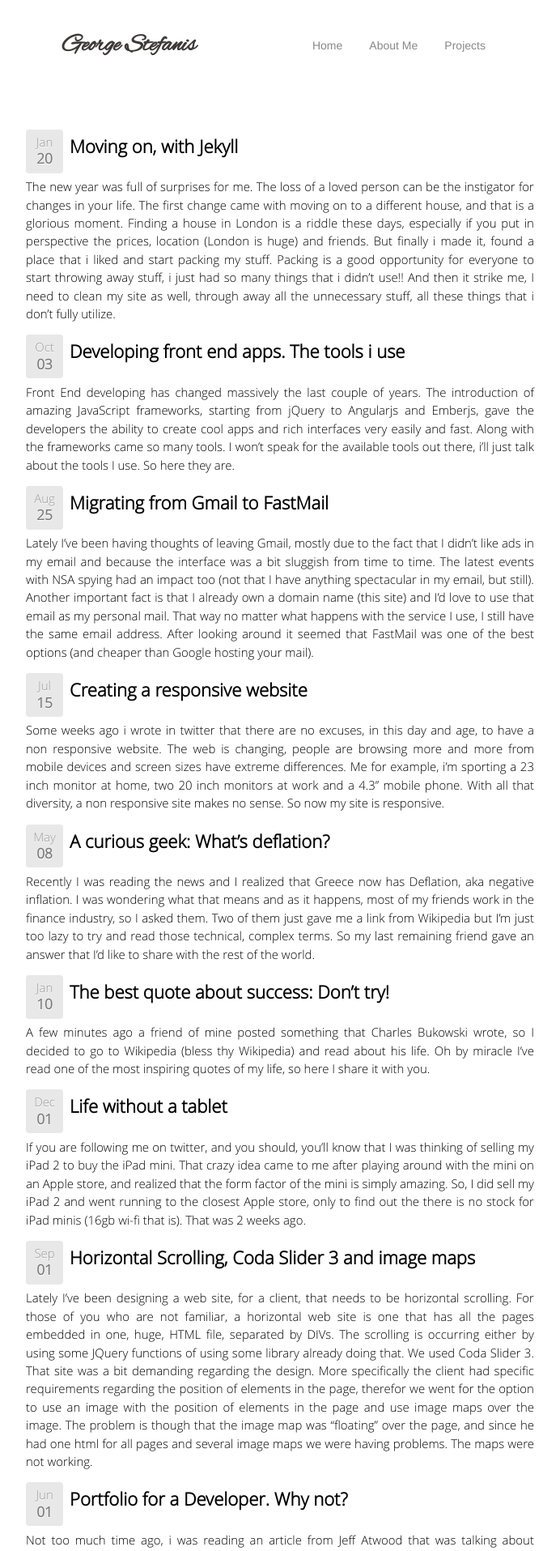
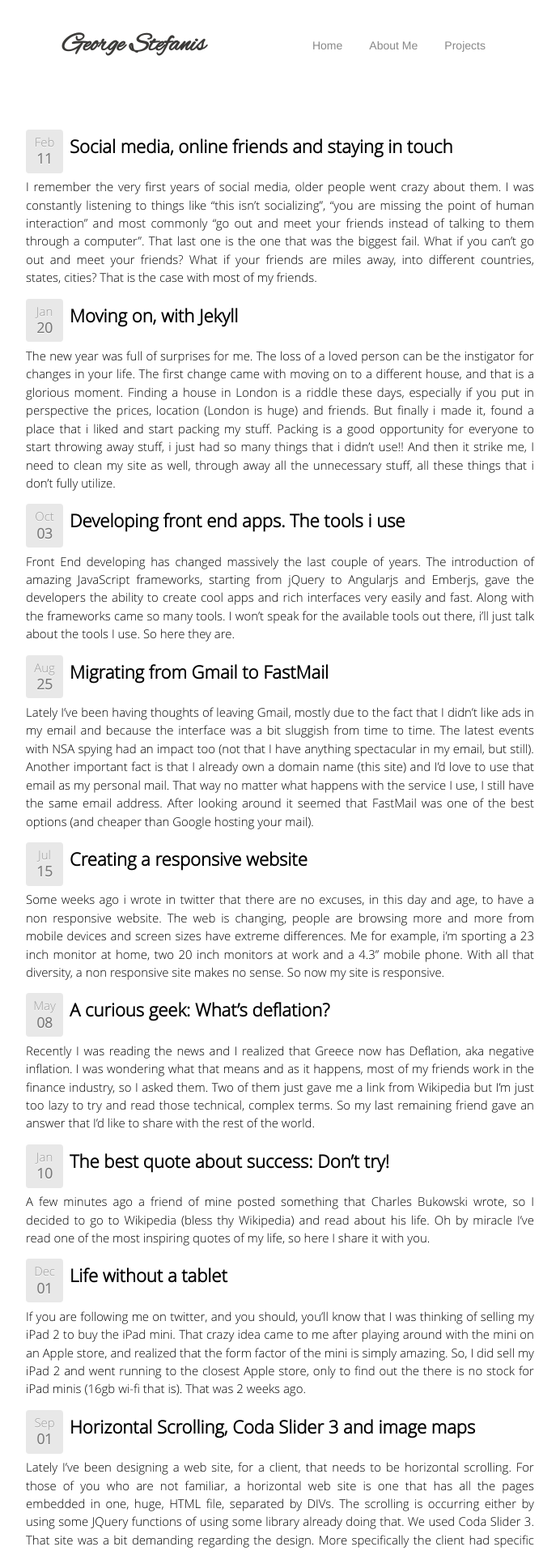
Before and after one commit to skywritergr/georgestefanis.com, a Jekyll site: the page built from index.html, in a window 1280 px wide. Shown: the top 1915 px of the page at 81% size, without its empty margins (294-986 px from the left). Built offline with Jekyll 4.4.1, drawn with Linux system fonts in a browser that asks for light colours; Markdown is read by kramdown in place of the engine named in the settings; the list of posts is cut into pages by our own code.

Commit message:
new article about social media and minor changes to the css

```diff
--- /dev/null
+++ b/_posts/2014-02-11-social-media-friends-staying-in-touch.markdown
@@ -0,0 +1,15 @@
+---
+layout: post
+title:  "Social media, online friends and staying in touch"
+date:   2014-02-11
+categories: blog
+---
+I remember the very first years of social media, older people went crazy about them. I was constantly listening to things like "this isn't socializing", "you are missing the point of human interaction" and most commonly "go out and meet your friends instead of talking to them through a computer". That last one is the one that was the biggest fail. What if you can't go out and meet your friends? What if your friends are miles away, into different countries, states, cities? That is the case with most of my friends.
+
+I grew up in Greece, studied in a small island in the Aegean, moved to Manchester, where i met people from all over the world, and ended up in London. To catch up with all my friends i will have to be constantly on an airplane and travel between Athens, Dusseldorf, California, Nigeria, Cyprus and so on. Instead I'm home sharing thoughts with my friends on Facebook, photos of the latest burger i had on Instagram, bragging about that cool place i went in Foursquare and so on. It's cool, i like it, i wouldn't change it. Am i a victim of technology? Of course not, I'm just extremely privileged that i don't have to post letters and wait for months to receive a reply. I'm privileged because i can skype my loved ones and get immediate feedback from my friends about pretty much everything. I love our age.
+
+But what's even more exciting, than catching up with your old friends, is creating new friendships through the web. That is spectacular and that is also something that people still consider a taboo. My inspiration for that was a Youtuber, [Austin Evans](http://www.youtube.com/channel/UCXGgrKt94gR6lmN4aN3mYTg). Austin lost all of his belongings in a fire that left his entire building a pile of ashes. Austin lost his computers, cameras and eventually his ability to make high quality videos about tech. Instead of quiting and being sad he was extremely positive, joking about his burned stuff. The result? All of the tech youtube scene chipped in and bought him a new Mac Pro and a lot of other stuff to put him back on his feet. That is probably the most awesome video I've seen this year so far. Cheers to [Unbox Therapy](http://www.youtube.com/channel/UCsTcErHg8oDvUnTzoqsYeNw) and [tldtoday](http://www.youtube.com/user/tldtoday) for doing something so awesome. They restored my faith in humanity.
+
+<iframe width="560" height="315" src="//www.youtube.com/embed/KUA5no2vAZs" frameborder="0" allowfullscreen></iframe>
+
+Did Austin knew these guys prior to his youtube videos? No! Would he be able to meet them without the internet and social media? Hell no! Unbox Therapy is from Canada, tldtoday from California and Austin from Missouri, and let me tell you, that's too far from each other. Austin through the Internet got a career, a bunch of free stuff but most importantly a bunch of friends. How he did it? With good old kindness, optimism and a smile. The same things that you need in the outside world. So, the Internet is not making lonely, unsocial or akward. The Internet is giving you endless possibilities to meet new people from all over the world. And that is awesome!!!
--- a/css/main.css
+++ b/css/main.css
@@ -218,6 +218,7 @@ header a {
 
 .title a {
   color: #3B3A38;
+  font-size: 32px;
 }
 
 .title a:hover {
```
Also changed, not shown: 1 other file.
